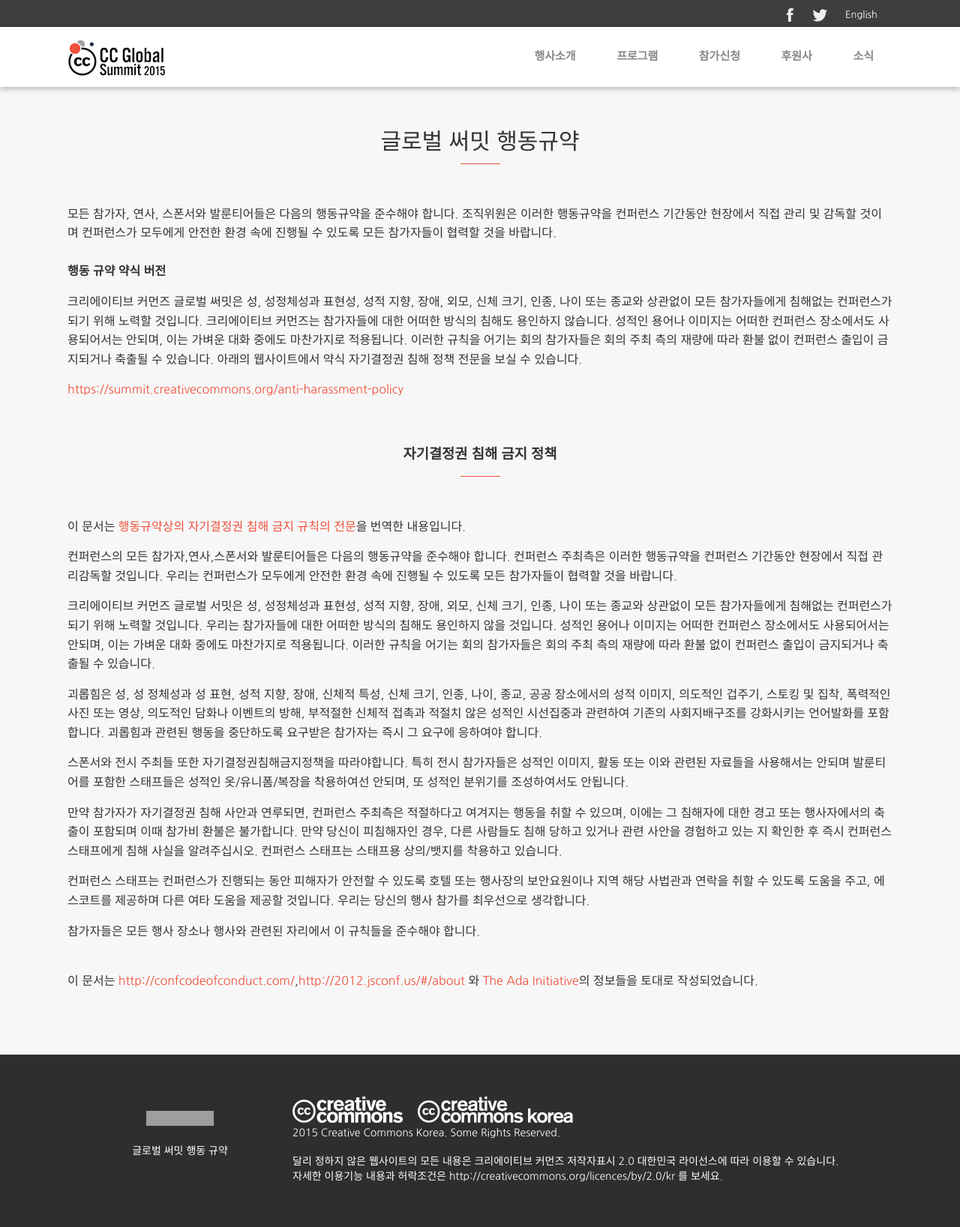
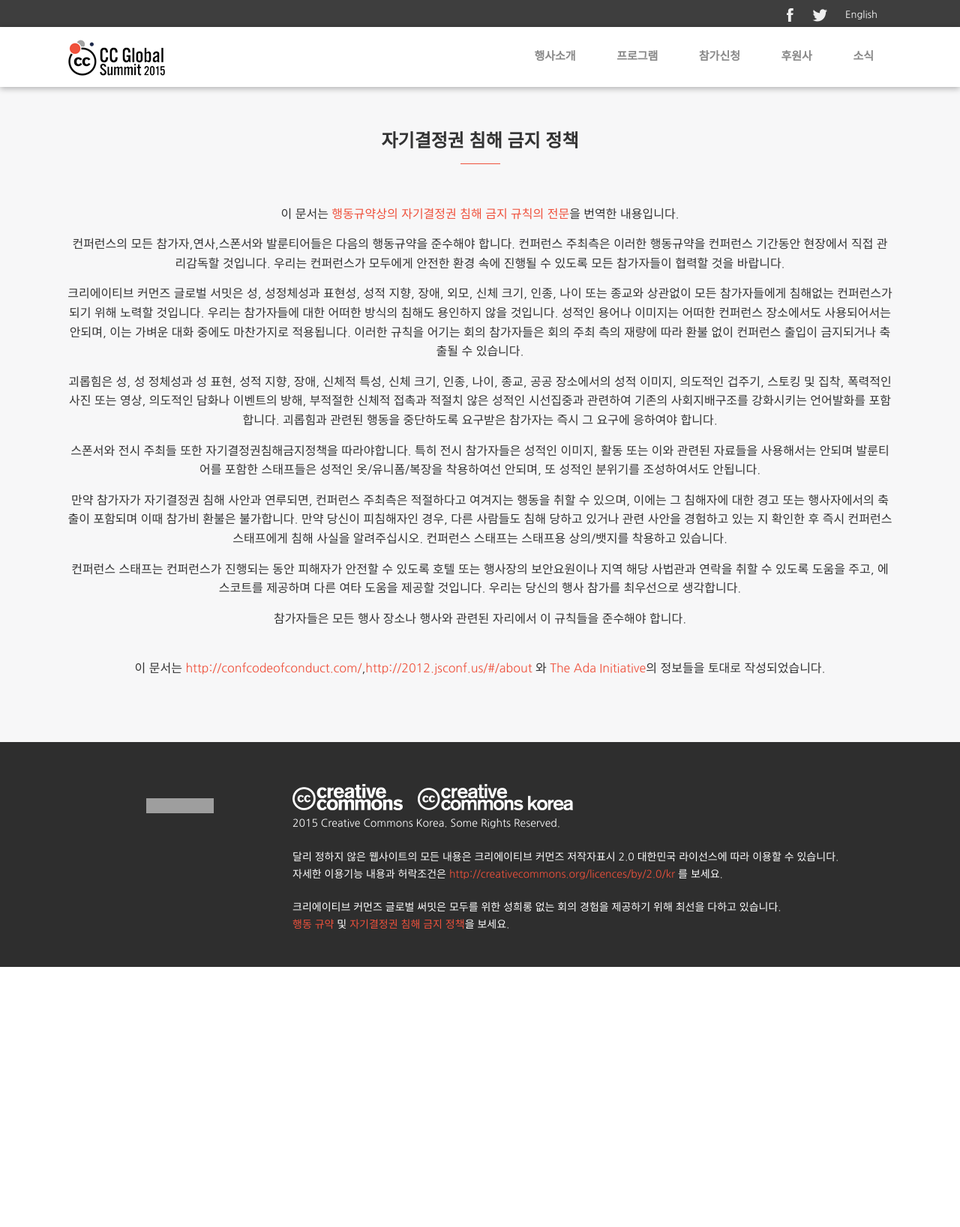
Before and after one commit to creativecommonskorea/2015-global-summit, a Jekyll site: the page built from anti-harassment-policy.html, in a window 1280 px wide. Shown: the whole page at 75% size. Built offline with Jekyll 4.4.1, drawn with Linux system fonts in a browser that asks for light colours; nearby versions of some CDN libraries; after the commit the page ends 1290 px from its top, so only the background shows below that; grey boxes are pictures that could not be loaded.

Commit message:
행동규약, 자기 결정권 침해 금지 정책 분리 및 링크 걸기

```diff
--- a/_includes/footer.html
+++ b/_includes/footer.html
@@ -1,14 +1,14 @@
 <footer class="site-footer">
   <div class="wrap footer_black">
     <div>
+
       <div class="ccl">
         <a rel="license" href="http://creativecommons.org/licenses/by/2.0/kr/">
           <img alt="크리에이티브 커먼즈 라이선스" style="border-width:0"
                src="https://i.creativecommons.org/l/by/4.0/88x31.png"/>
         </a>
-        <br/><br/>
-        <a href="/anti-harassment-policy.html">글로벌 써밋 행동 규약</a>
       </div>
+
       <div class="ccl_logo">
         <img src="/images/base/logo_cc_w_147x35.png" alt="cc logo"/>&nbsp;&nbsp;&nbsp;&nbsp;
         <img src="/images/base/logo_cck_w_208x35.png" alt="cc logo"/>
@@ -17,7 +17,22 @@
         2015 Creative Commons Korea. Some Rights Reserved. <br/><br/>
         달리 정하지 않은 웹사이트의 모든 내용은 크리에이티브 커먼즈 저작자표시 2.0 대한민국 라이선스에 따라 이용할 수 있습니다. <br/>
         자세한 이용기능 내용과 허락조건은 <a href="http://creativecommons.org/licences/by/2.0/kr">http://creativecommons.org/licences/by/2.0/kr</a> 를 보세요.
+
+        <br/><br/>
+        크리에이티브 커먼즈 글로벌 써밋은 모두를 위한 성희롱 없는 회의 경험을 제공하기 위해 최선을 다하고 있습니다.<br />
+        <a href="/conduct.html">행동 규약</a> 및 <a href="/anti-harassment-policy.html">자기결정권 침해 금지 정책</a>을 보세요.
       </div>
     </div>
   </div>
 </footer>
+<style>
+  .footer_black {
+    height: 300px;
+  }
+  .site-footer {
+    line-height: 1.6;
+  }
+  .site-footer .ccl_info a {
+    color: #ef513c !important;
+  }
+</style>
--- a/anti-harassment-policy.html
+++ b/anti-harassment-policy.html
@@ -4,18 +4,7 @@ layout: base
 
 <div class="wrap anti_harassment_policy_wrap">
   <section>
-    <h1 class="title">글로벌 써밋 행동규약</h1>
-    <div class="guide_bar_33"></div>
-    <div class="contents">
-      모든 참가자, 연사, 스폰서와 발룬티어들은 다음의 행동규약을 준수해야 합니다. 조직위원은 이러한 행동규약을 컨퍼런스 기간동안 현장에서 직접 관리 및 감독할 것이며 컨퍼런스가 모두에게 안전한 환경 속에 진행될 수 있도록 모든 참가자들이 협력할 것을 바랍니다.
-      <br/><br/>
-      <h4>행동 규약 약식 버전</h4>
-      <p>크리에이티브 커먼즈 글로벌 써밋은 성, 성정체성과 표현성, 성적 지향, 장애, 외모, 신체  크기, 인종, 나이 또는 종교와 상관없이 모든 참가자들에게 침해없는 컨퍼런스가 되기 위해 노력할 것입니다. 크리에이티브 커먼즈는 참가자들에 대한 어떠한 방식의 침해도 용인하지 않습니다. 성적인 용어나 이미지는 어떠한 컨퍼런스 장소에서도 사용되어서는 안되며, 이는 가벼운 대화 중에도 마찬가지로 적용됩니다. 이러한 규칙을 어기는 회의 참가자들은 회의 주최 측의 재량에 따라 환불 없이 컨퍼런스 출입이 금지되거나 축출될 수 있습니다. 아래의 웹사이트에서 약식 자기결정권 침해 정책 전문을 보실 수 있습니다.</p>
-
-      <a href="https://summit.creativecommons.org/conduct/" target="_blank">https://summit.creativecommons.org/anti-harassment-policy</a>
-      <div class="m60"></div>
-
-      <h3 class="inline-center">자기결정권 침해 금지 정책</h3>
+      <h1 class="inline-center">자기결정권 침해 금지 정책</h1>
       <div class="guide_bar_33"></div>
 
       <p>이 문서는 <a href="https://summit.creativecommons.org/anti-harassment-policy/" target="_blank">행동규약상의 자기결정권 침해 금지
```
Also changed, not shown: conduct.html (added, +21 -0 lines).
